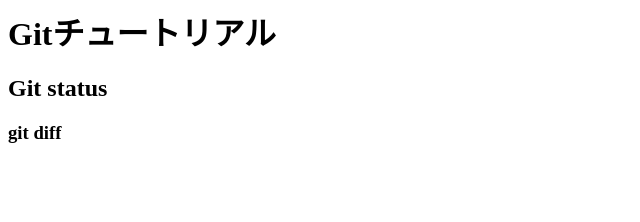
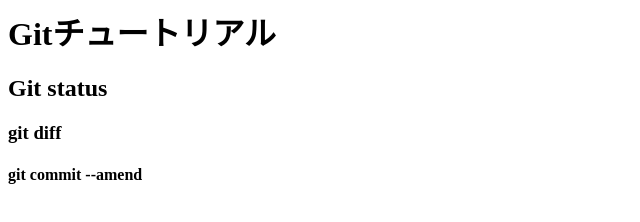
Before and after one commit to TM-makino/git_tutorial, a plain HTML site: page index.html in a window 1280 px wide. Shown: the whole page, without its empty margins (0-640 px from the left). Drawn offline with Linux system fonts and the light colour scheme.

Commit message:
git commit --amend???

```diff
--- a/index.html
+++ b/index.html
@@ -1,3 +1,4 @@
 <h1>Gitチュートリアル</h1>
 <h2>Git status</h2>
 <h3>git diff</h3>
+<h4>git commit --amend</h4>
```
